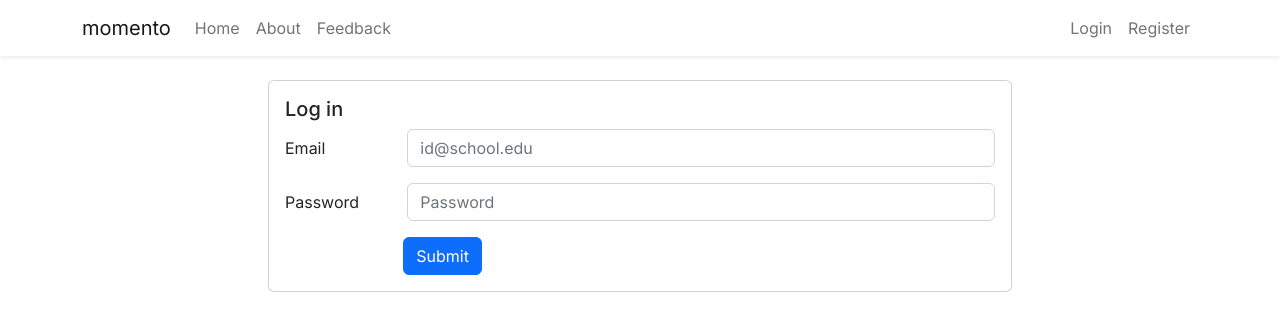
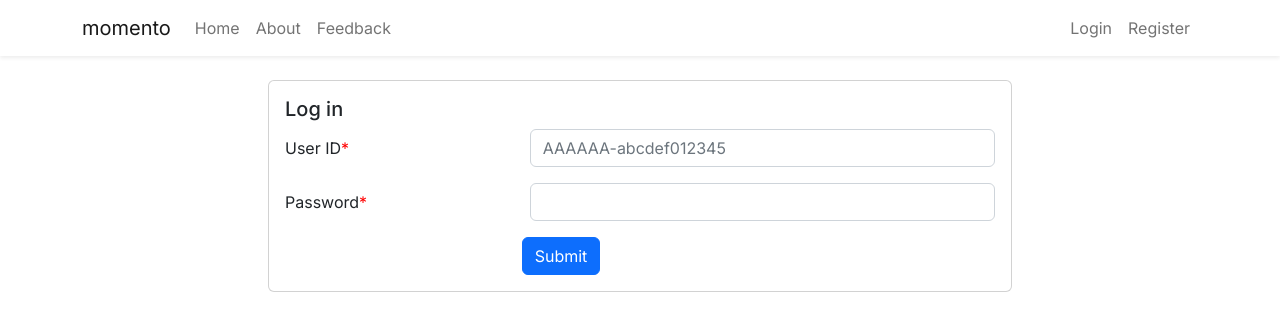
Before and after one commit to bg117/momento, a Next.js app: page /login in a window 1280 px wide. Shown: the top 330 px of the page. Built offline with nearby package versions, Linux system fonts and the light colour scheme.

Commit message:
fix login form

```diff
--- a/pages/login.tsx
+++ b/pages/login.tsx
@@ -1,7 +1,40 @@
 import Page from "../components/page";
 import { Card, Button, Col, Row, Form } from "react-bootstrap";
+import React from "react";
 
 export default function Login() {
+  const [formValues, setFormValues] = React.useState({
+    userId: "",
+    password: "",
+  });
+  const [validated, setValidated] = React.useState(false);
+
+  const handleSubmit = (event: React.FormEvent<HTMLFormElement>) => {
+    const form = event.currentTarget;
+    const valid = form.checkValidity();
+
+    if (!valid) {
+      event.preventDefault();
+      event.stopPropagation();
+    }
+
+    setValidated(true);
+
+    if (valid) {
+      // request to /api/login
+      (async () => {
+        const request = await fetch("/api/login", {
+          method: "POST",
+          body: JSON.stringify(formValues),
+        });
+
+        if (request.status === 200) {
+          window.location.href = "/";
+        }
+      })();
+    }
+  };
+
   return (
     <Page className="d-md-flex justify-content-center">
       <Col md={{ span: 8 }}>
@@ -10,34 +43,59 @@ export default function Login() {
             <Card.Title>
               <h5>Log in</h5>
             </Card.Title>
-            <Form>
-              <Form.Group
-                as={Row}
-                className="mb-3"
-                controlId="formPlaintextEmail"
-              >
-                <Form.Label column md="2">
-                  Email
+            <Form noValidate onSubmit={handleSubmit} validated={validated}>
+              <Form.Group as={Row} className="mb-3" controlId="userId">
+                <Form.Label
+                  column
+                  md="4"
+                  className="d-flex align-items-center required"
+                >
+                  User ID
                 </Form.Label>
-                <Col md="10">
-                  <Form.Control type="email" placeholder="id@school.edu" />
+                <Col md="8">
+                  <Form.Control
+                    placeholder="AAAAAA-abcdef012345"
+                    required
+                    onChange={(e) =>
+                      setFormValues({
+                        ...formValues,
+                        userId: e.target.value,
+                      })
+                    }
+                  />
+                  <Form.Control.Feedback type="invalid">
+                    Please enter your user ID, or check the format of your user
+                    ID.
+                  </Form.Control.Feedback>
                 </Col>
               </Form.Group>
 
-              <Form.Group
-                as={Row}
-                className="mb-3"
-                controlId="formPlaintextPassword"
-              >
-                <Form.Label column md="2">
+              <Form.Group as={Row} className="mb-3" controlId="password">
+                <Form.Label
+                  column
+                  md="4"
+                  className="d-flex align-items-center required"
+                >
                   Password
                 </Form.Label>
-                <Col md="10">
-                  <Form.Control type="password" placeholder="Password" />
+                <Col md="8">
+                  <Form.Control
+                    type="password"
+                    required
+                    onChange={(e) =>
+                      setFormValues({
+                        ...formValues,
+                        password: e.target.value,
+                      })
+                    }
+                  />
+                  <Form.Control.Feedback type="invalid">
+                    Please enter your password.
+                  </Form.Control.Feedback>
                 </Col>
               </Form.Group>
 
-              <Col md={{ offset: 2 }}>
+              <Col md={{ offset: 4 }}>
                 <Button variant="primary" type="submit">
                   Submit
                 </Button>
```
Also changed, not shown: pages/register.tsx (+45 -8 lines).
